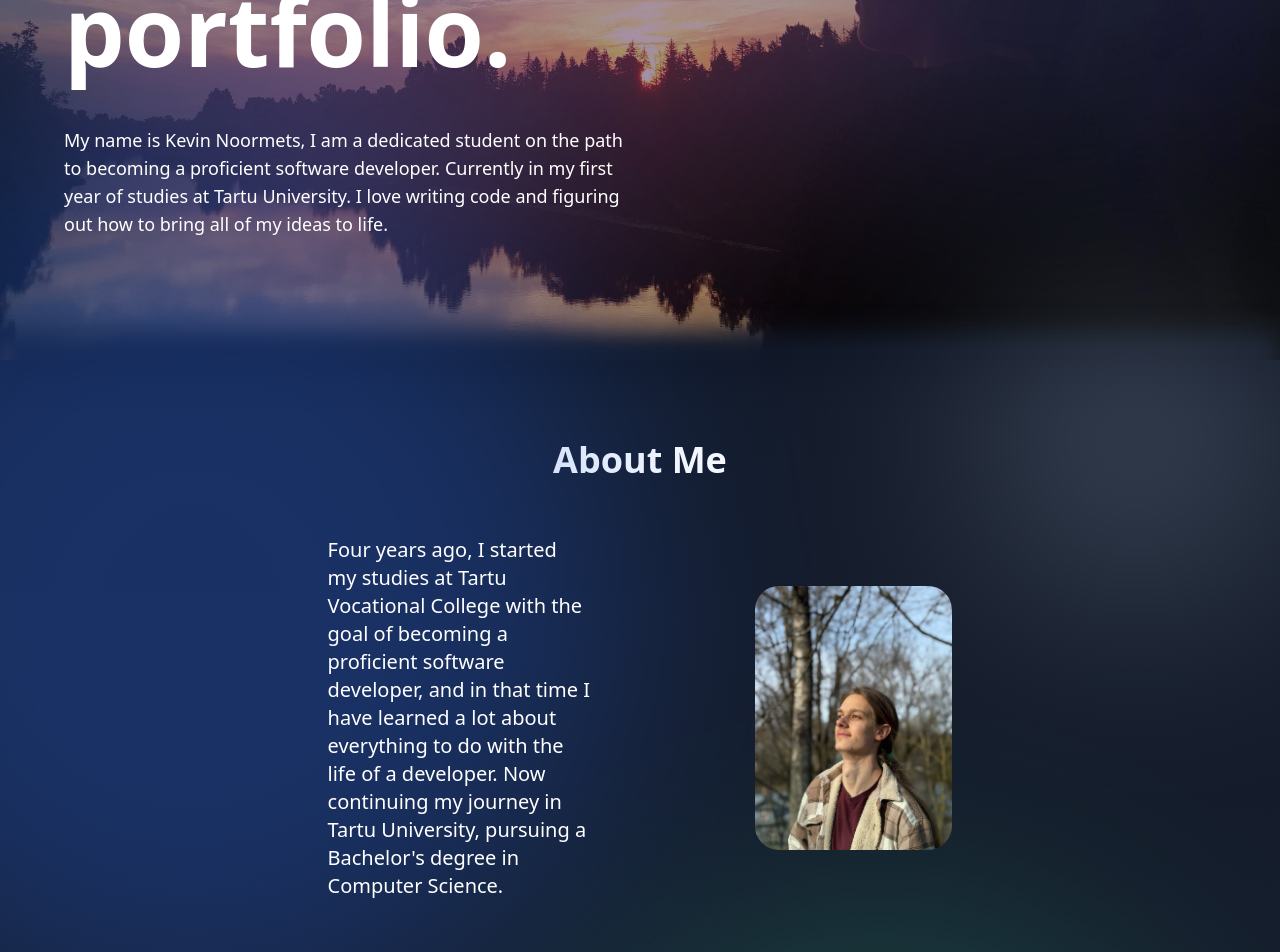
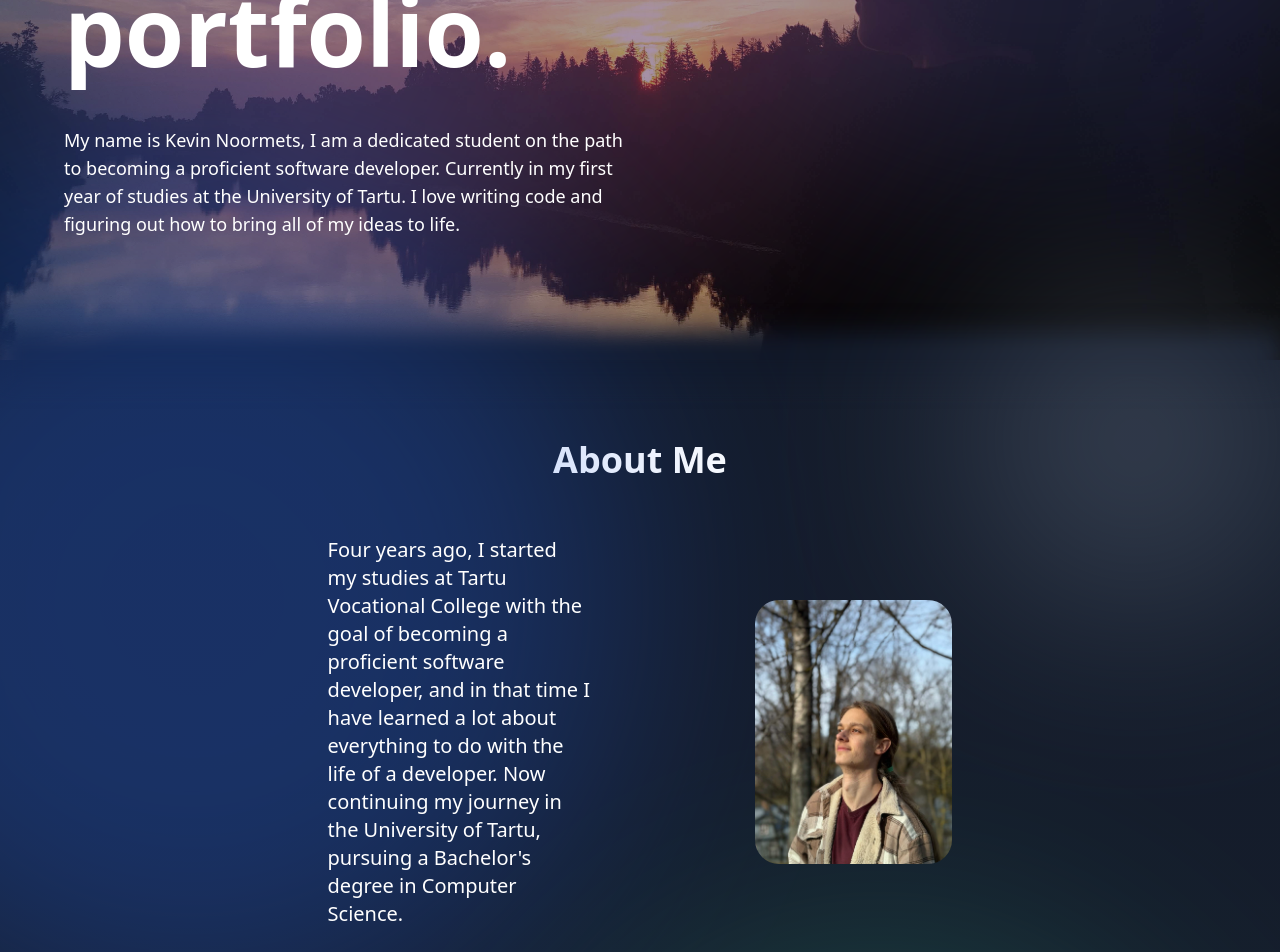
Before and after one commit to Kevinoo5/portfolio, a React (Vite) app: page / in a window 1280 px wide. Shown: the part 440-1392 px from the top of the page. Built offline with nearby package versions, Linux system fonts and the light colour scheme; what tailwindcss-animated would draw is missing.

Commit message:
Fix typo

```diff
--- a/src/components/AboutMe.jsx
+++ b/src/components/AboutMe.jsx
@@ -12,7 +12,7 @@ const AboutMe = () => {
             Four years ago, I started my studies at Tartu Vocational College
             with the goal of becoming a proficient software developer, and in
             that time I have learned a lot about everything to do with the life
-            of a developer. Now continuing my journey in Tartu University, pursuing
+            of a developer. Now continuing my journey in the University of Tartu, pursuing
               a Bachelor&apos;s degree in Computer Science.
           </h1>
           <img
--- a/src/components/Banner.jsx
+++ b/src/components/Banner.jsx
@@ -32,7 +32,7 @@ const Banner = () => {
         </h1>
         <p className="mt-3 md:mt-6 w-full text-md sm:text-lg">
           My name is Kevin Noormets, I am a dedicated student on the path to
-          becoming a proficient software developer. Currently in my first year of studies at Tartu University.
+          becoming a proficient software developer. Currently in my first year of studies at the University of Tartu.
           I love writing code and
           figuring out how to bring all of my ideas to life.
         </p>
```
